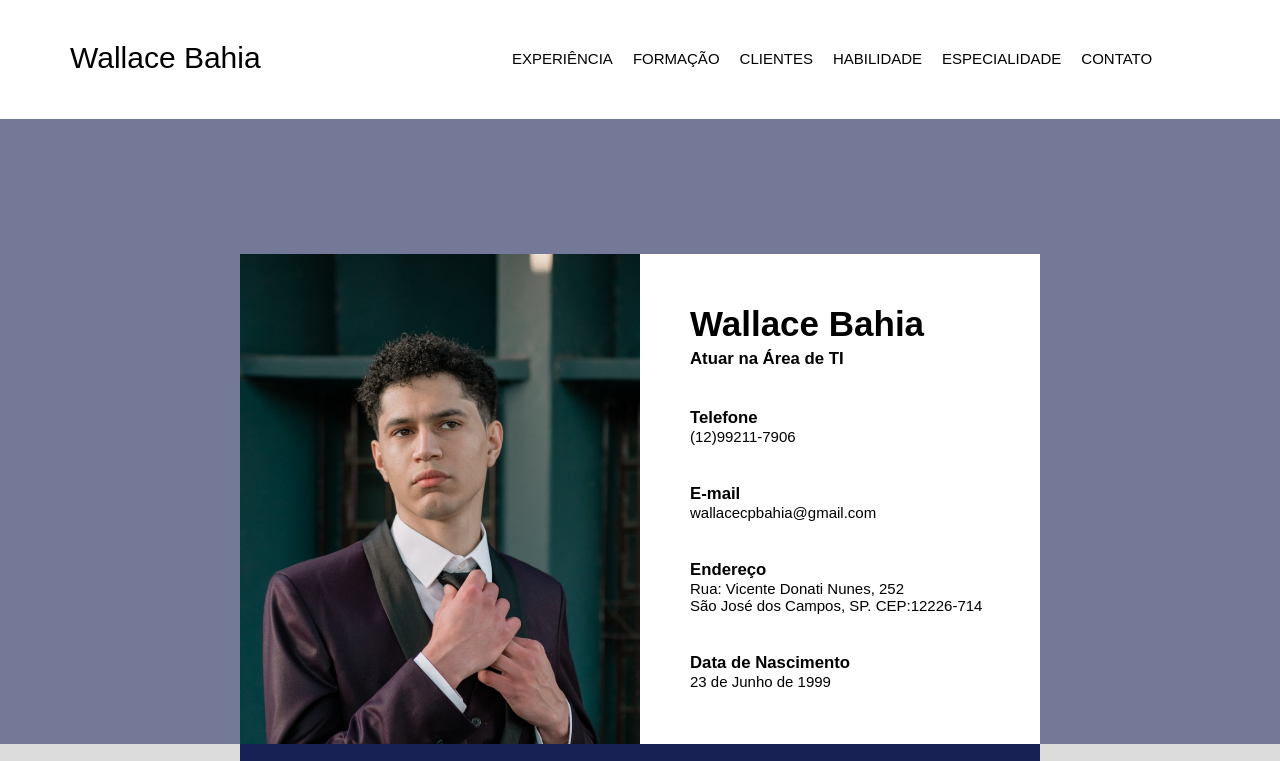
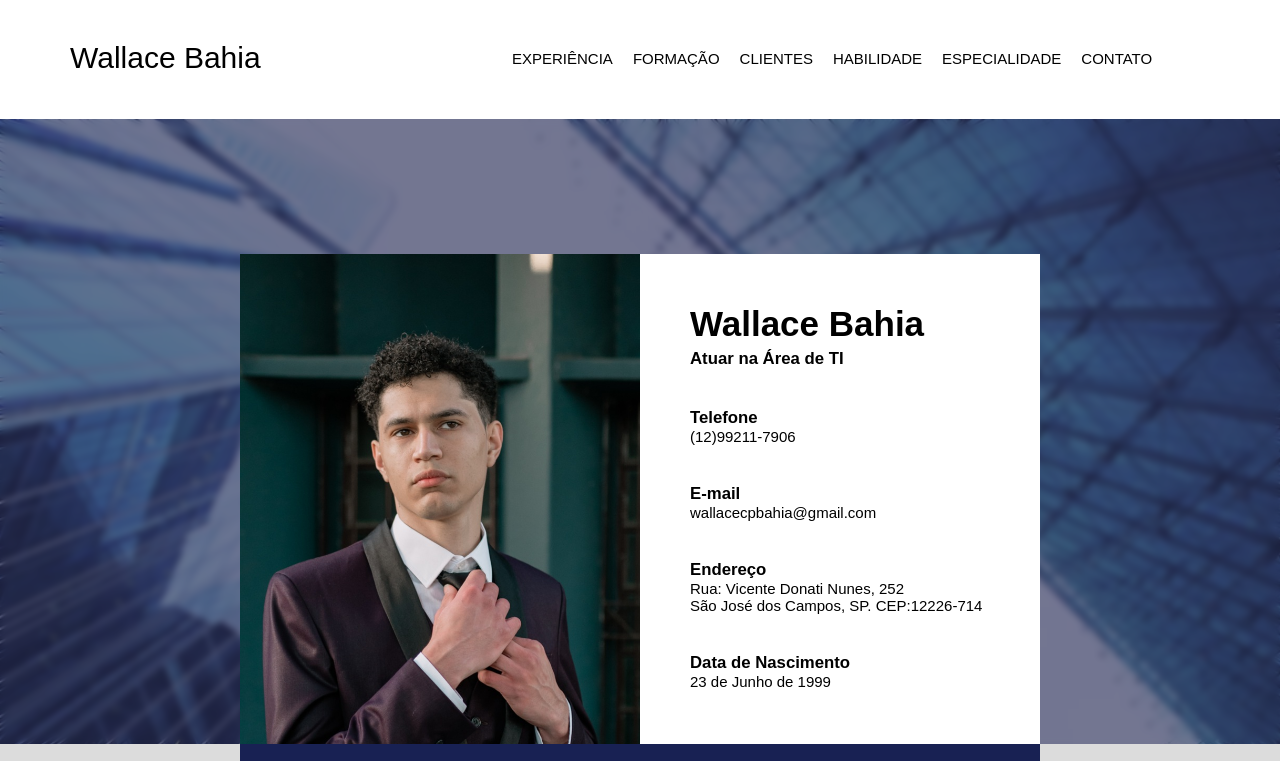
Before and after one commit to Wallace-Bahia/Curriculo, a plain HTML site: page index.html in a window 1280 px wide. Shown: the top 761 px of the page. Drawn offline with Linux system fonts and the light colour scheme.

Commit message:
Update style.css

```diff
--- a/CSS/style.css
+++ b/CSS/style.css
@@ -59,7 +59,7 @@ a{
 
 /**********INFORMAÇÕES PESSOAIS E FOTOS********/
 #infopessoais{
-  background-image: url(IMG/FUNDO.jpg);
+  background-image: url(/IMG/FUNDO.jpg);
   background-repeat: no-repeat;
   background-attachment: fixed;
   background-size: 100%;
```
